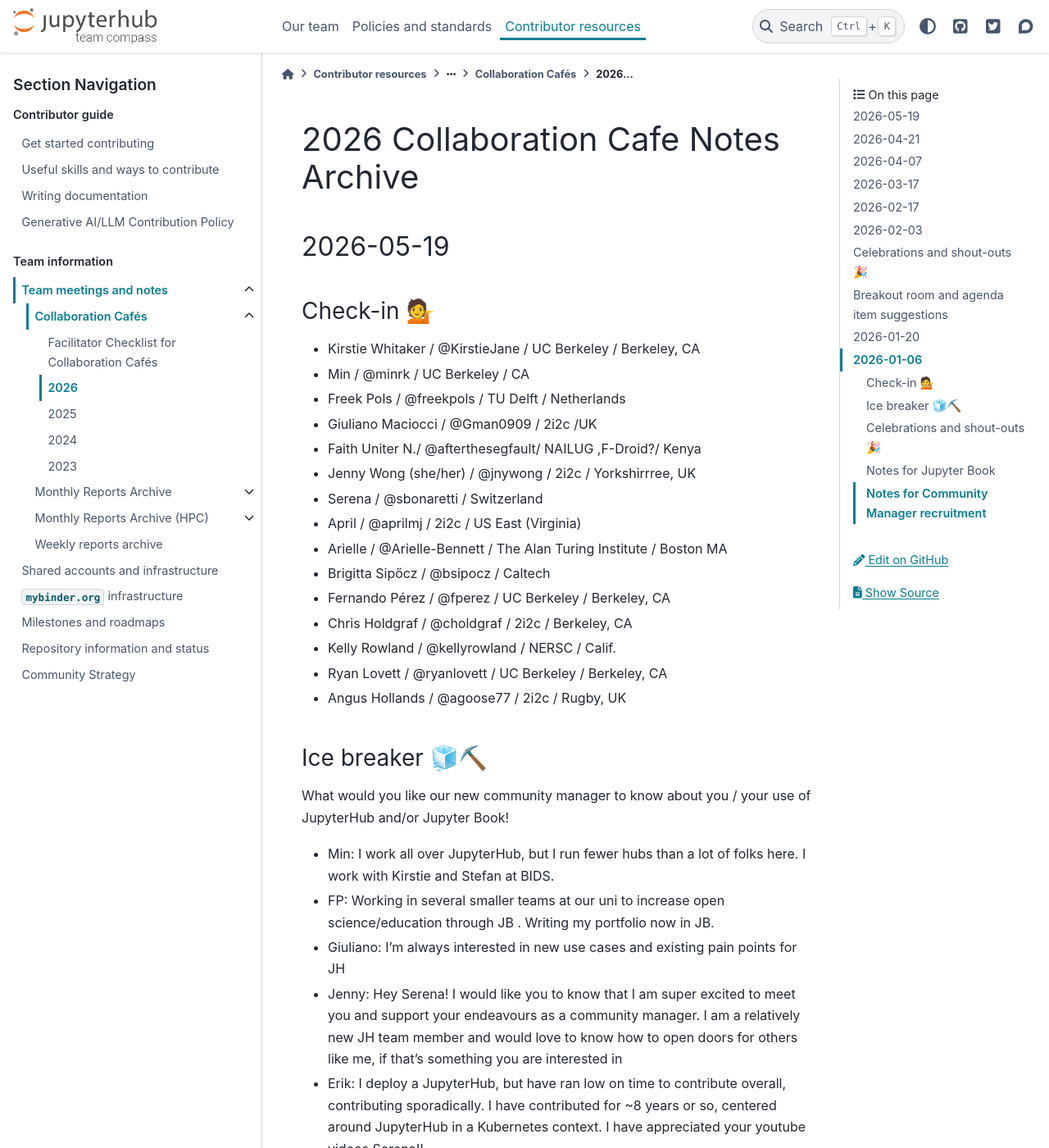
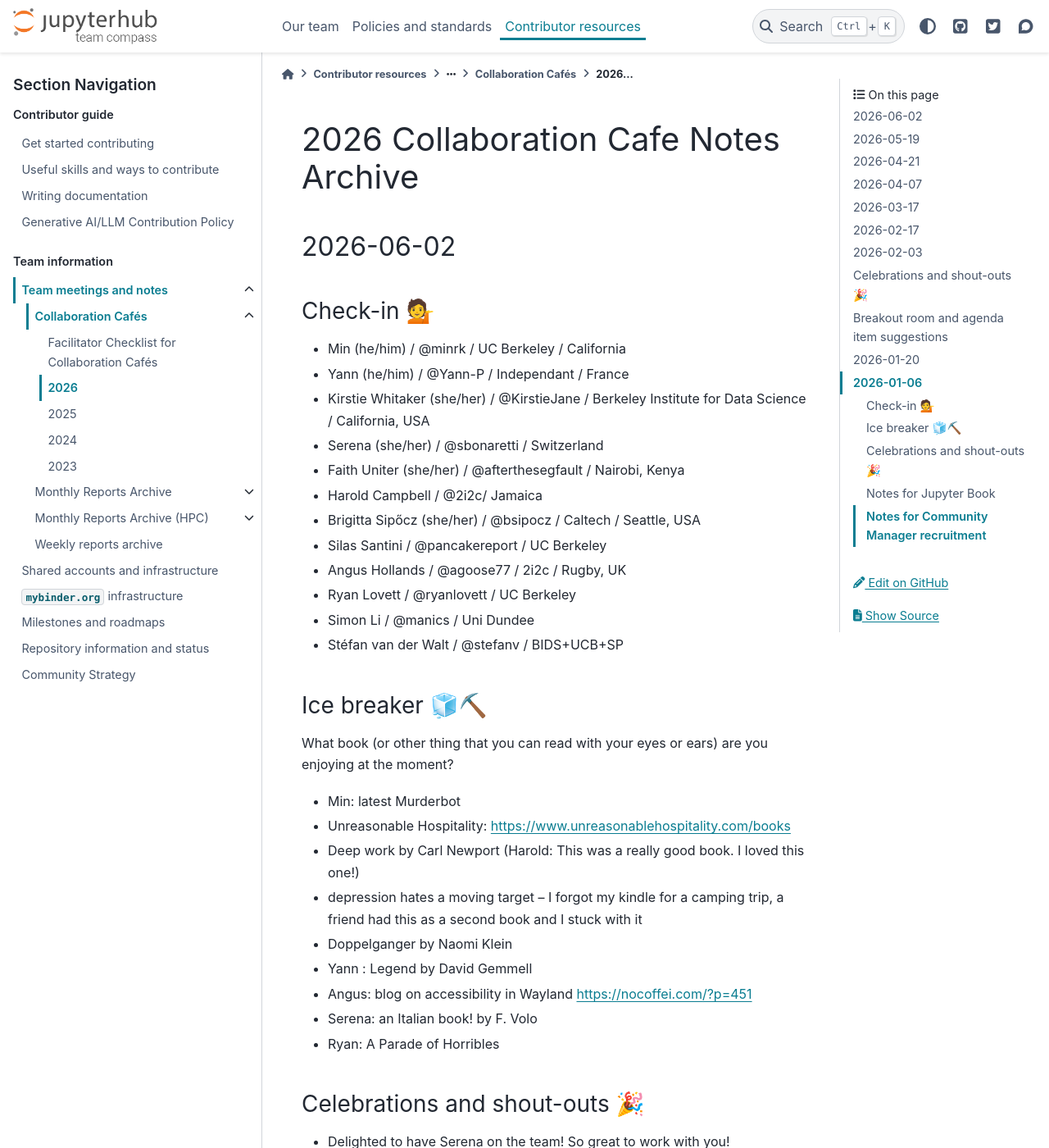
Before and after one commit to jupyterhub/team-compass, a Sphinx documentation site: the page built from docs/meetings/collab-cafe/2026.md, in a window 1280 px wide and 1400 px high. Shown: the whole window at 82% size. Built offline with Sphinx 7.4.7 and the PyData theme 0.15.4, drawn with Linux system fonts in a browser that asks for light colours; the version number could not be read and is left out; some of the changed text lies outside the part shown.

Commit message:
Add meeting notes 2026-06-02

```diff
--- a/docs/meetings/collab-cafe/2026.md
+++ b/docs/meetings/collab-cafe/2026.md
@@ -1,4 +1,75 @@
 # 2026 Collaboration Cafe Notes Archive
+
+## 2026-06-02
+
+### Check-in 💁
+
+* Min (he/him) / @minrk / UC Berkeley / California
+* Yann (he/him) / @Yann-P / Independant / France
+* Kirstie  Whitaker (she/her) / @KirstieJane / Berkeley Institute for Data Science / California, USA
+* Serena (she/her) / @sbonaretti / Switzerland
+* Faith Uniter (she/her) / @afterthesegfault / Nairobi, Kenya
+* Harold Campbell / @2i2c/ Jamaica
+* Brigitta Sipőcz (she/her) / @bsipocz / Caltech / Seattle, USA
+* Silas Santini / @pancakereport / UC Berkeley
+* Angus Hollands / @agoose77 / 2i2c / Rugby, UK
+* Ryan Lovett / @ryanlovett / UC Berkeley
+* Simon Li / @manics / Uni Dundee
+* Stéfan van der Walt / @stefanv / BIDS+UCB+SP
+
+### Ice breaker 🧊⛏️
+What book (or other thing that you can read with your eyes or ears) are you enjoying at the moment?
+
+* Min: latest Murderbot
+* Unreasonable Hospitality: https://www.unreasonablehospitality.com/books
+*  Deep work by Carl Newport (Harold: This was a really good book. I loved this one!)
+*  depression hates a moving target -- I forgot my kindle for a camping trip, a friend had this as a second book and I stuck with it
+*  Doppelganger by Naomi Klein
+*  Yann : Legend by David Gemmell
+* Angus: blog on accessibility in Wayland https://nocoffei.com/?p=451
+*  Serena: an Italian book! by F. Volo
+* Ryan: A Parade of Horribles
+
+### Celebrations and shout-outs 🎉
+
+* Delighted to have Serena on the team! So great to work with you!
+
+
+
+### Breakout room and agenda item suggestions
+
+* JupyterHub PR Review (with Min this time)
+  * https://github.com/jupyterhub/jupyterhub/pull/5192
+  * or
+* Roadmap item done-ish: https://github.com/jupyterhub/roadmap/issues/8
+  * just needs blog post...
+* Jupyter Book:
+  * Talking about a Python Jinja theme?
+  * I want to know about developer docs and things like “definitionList”
+
+
+#### Notes for Breakout room 1: Jupyter Hub
+
+*  JupyterHub!
+*  Restrict named server servernames: https://github.com/jupyterhub/jupyterhub/pull/5192
+*  escapism: https://github.com/jupyterhub/escapism
+*  Tests passing, ready for final review
+* Open questions post-PR:
+  * slugify as API in JupyterHub or escapism
+  * safe-slug strings from JupyterHub
+  * https://github.com/jupyterhub/roadmap/issues/4
+* security advisor script: https://gist.github.com/minrk/8b63685611793498fb38934aacdb8006
+
+
+
+#### Notes for Breakout room 2: Jupyter Book
+
+* A lot of PR review
+  * Bugfixes
+  * Theme release via GH Releases
+  * Moving to React 19 and bun!
+* Discussion about purpose of myst-theme and mystmd theme docs
+* Proposal to build out MyST theme that uses Jinja templates and Python (for maximal developer familarity)
 
 ## 2026-05-19
 
```
